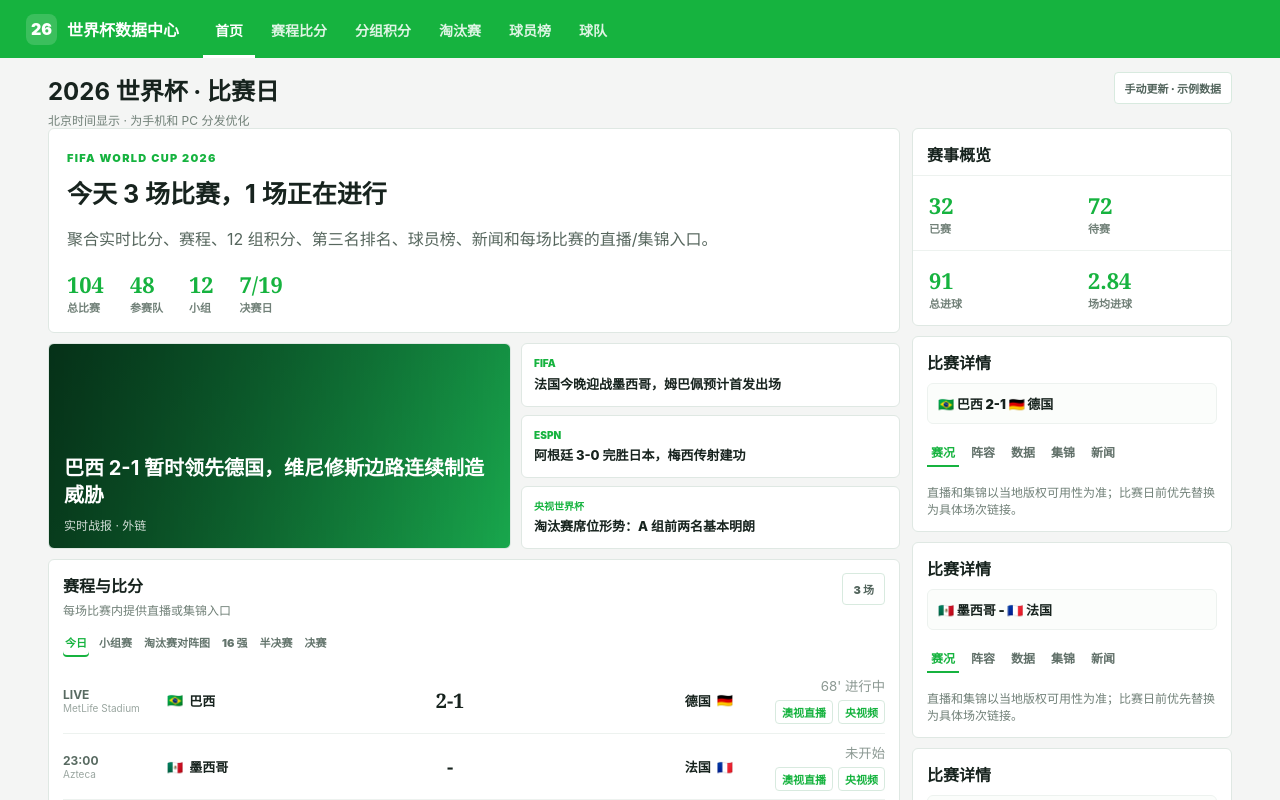
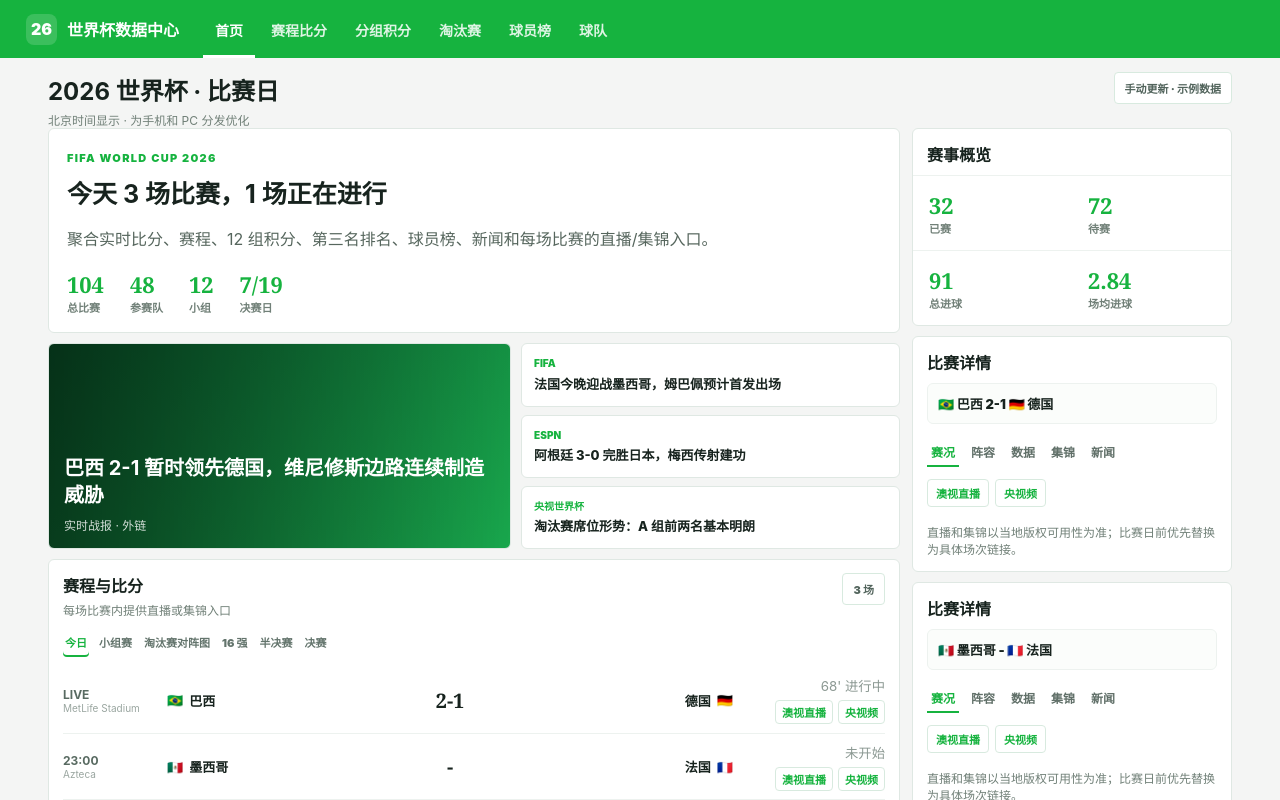
Before and after one commit to ZhengyangZou/worldcup-2026-pwa, a React (Vite) app in the folder worldcup-2026-pwa/: page / in a window 1280 px wide. Shown: the top 800 px of the page. Built offline with nearby package versions, Linux system fonts and the light colour scheme.

Commit message:
feat: show match media links in details

```diff
--- a/worldcup-2026-pwa/src/App.css
+++ b/worldcup-2026-pwa/src/App.css
@@ -584,6 +584,23 @@
   box-shadow: inset 0 -2px 0 #16b33f;
 }
 
+.detail-links {
+  display: flex;
+  flex-wrap: wrap;
+  gap: 6px;
+  padding: 0 14px 12px;
+}
+
+.detail-links a {
+  padding: 5px 8px;
+  border: 1px solid #d8eadf;
+  border-radius: 4px;
+  color: #16b33f;
+  font-size: 11px;
+  font-weight: 900;
+  text-decoration: none;
+}
+
 .note {
   padding: 0 14px 14px;
 }
--- a/worldcup-2026-pwa/src/features/matches/MatchDetailPanel.tsx
+++ b/worldcup-2026-pwa/src/features/matches/MatchDetailPanel.tsx
@@ -27,6 +27,13 @@ export function MatchDetailPanel({ match }: MatchDetailPanelProps) {
           </span>
         ))}
       </div>
+      <div className="detail-links" aria-label="本场比赛媒体入口">
+        {match.links.map((link) => (
+          <a href={link.href} key={link.label} rel="noopener noreferrer" target="_blank">
+            {link.label}
+          </a>
+        ))}
+      </div>
       <p className="note">直播和集锦以当地版权可用性为准；比赛日前优先替换为具体场次链接。</p>
     </section>
   )
```
Also changed, not shown: 2 other files (tests, documents, lock files or other folders).
